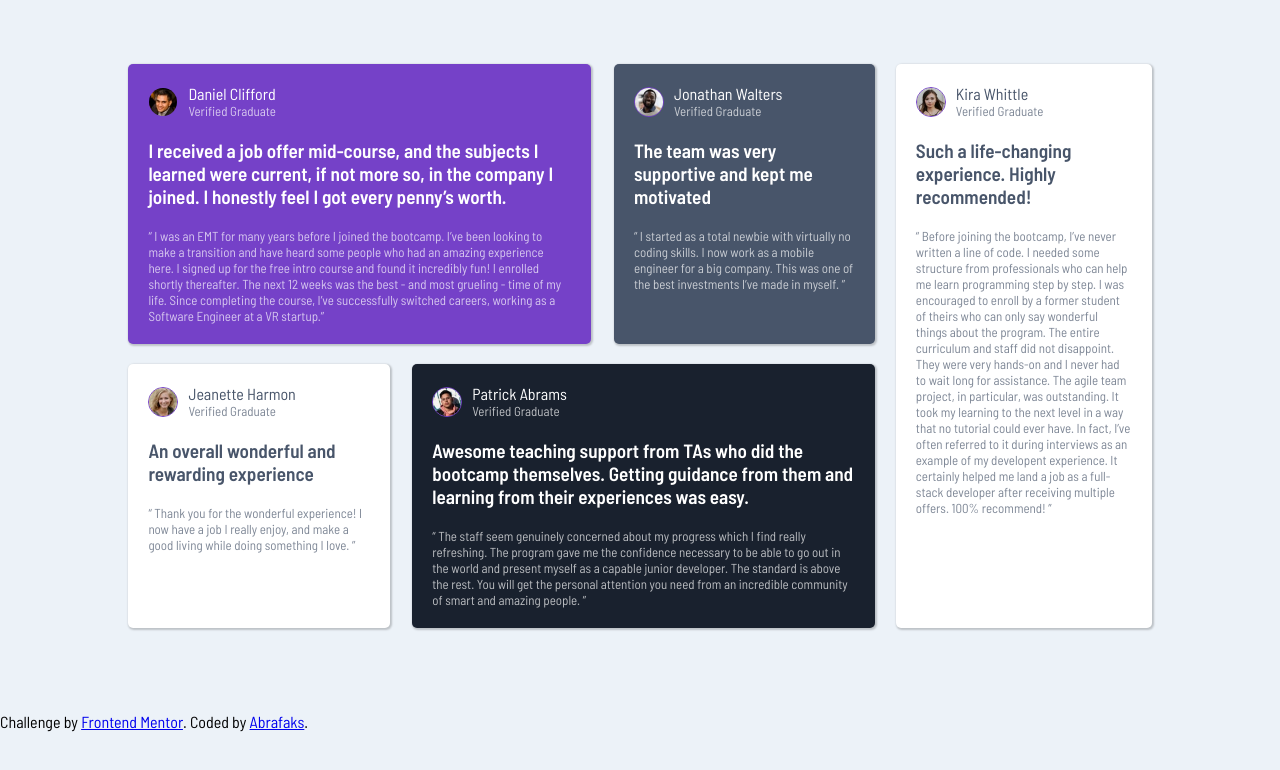
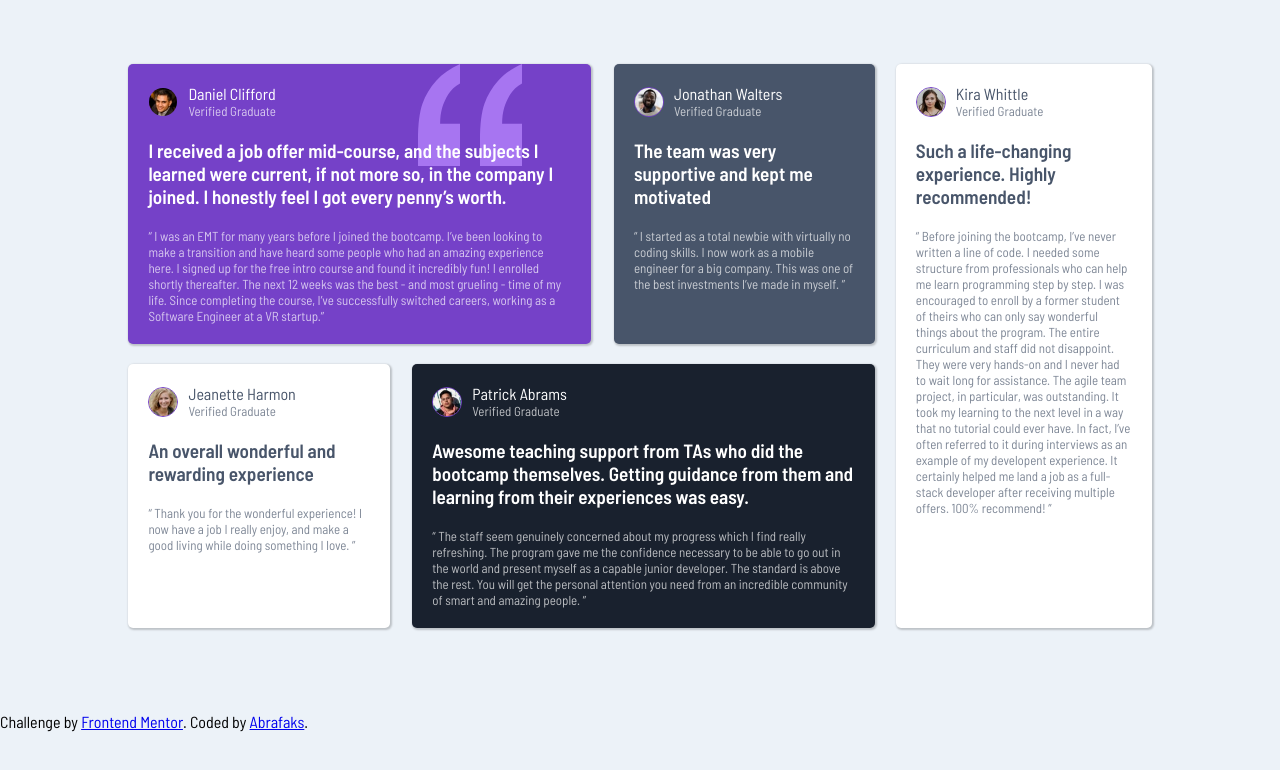
Before and after one commit to Abrafaks/testimonials-grid, a plain HTML site: page index.html in a window 1280 px wide. Drawn offline with Linux system fonts and the light colour scheme.

Commit message:
Add missing quotation mark image

```diff
--- a/index.html
+++ b/index.html
@@ -24,6 +24,11 @@
                 <div id="main-left">
                     <div id="top">
                         <div class="grid-item" id="testimonial-1">
+                            <img
+                                src="./images/bg-pattern-quotation.svg"
+                                alt="quote"
+                                id="quote"
+                            />
                             <div class="header">
                                 <img
                                     src="./images/image-daniel.jpg"
--- a/style.css
+++ b/style.css
@@ -12,6 +12,8 @@ body {
 #testimonial-1 {
     background-color: #7541c8;
     color: white;
+    position: relative;
+    z-index: 0;
 }
 
 #testimonial-2 {
@@ -46,6 +48,8 @@ body {
     margin-bottom: 20px;
     font-size: 1.2rem;
     font-weight: 600;
+    z-index: 5;
+    position: relative;
 }
 
 .grid-item p {
@@ -61,6 +65,8 @@ body {
     display: flex;
     align-items: center;
     margin-bottom: 20px;
+    z-index: 3;
+    position: relative;
 }
 
 .header img {
@@ -69,6 +75,13 @@ body {
     border: 1px solid #7541c8;
     max-width: 30px;
     height: auto;
+}
+
+#quote {
+    position: absolute;
+    right: 15%;
+    top: 0;
+    z-index: 1;
 }
 
 @media (min-width: 576px) {
```
